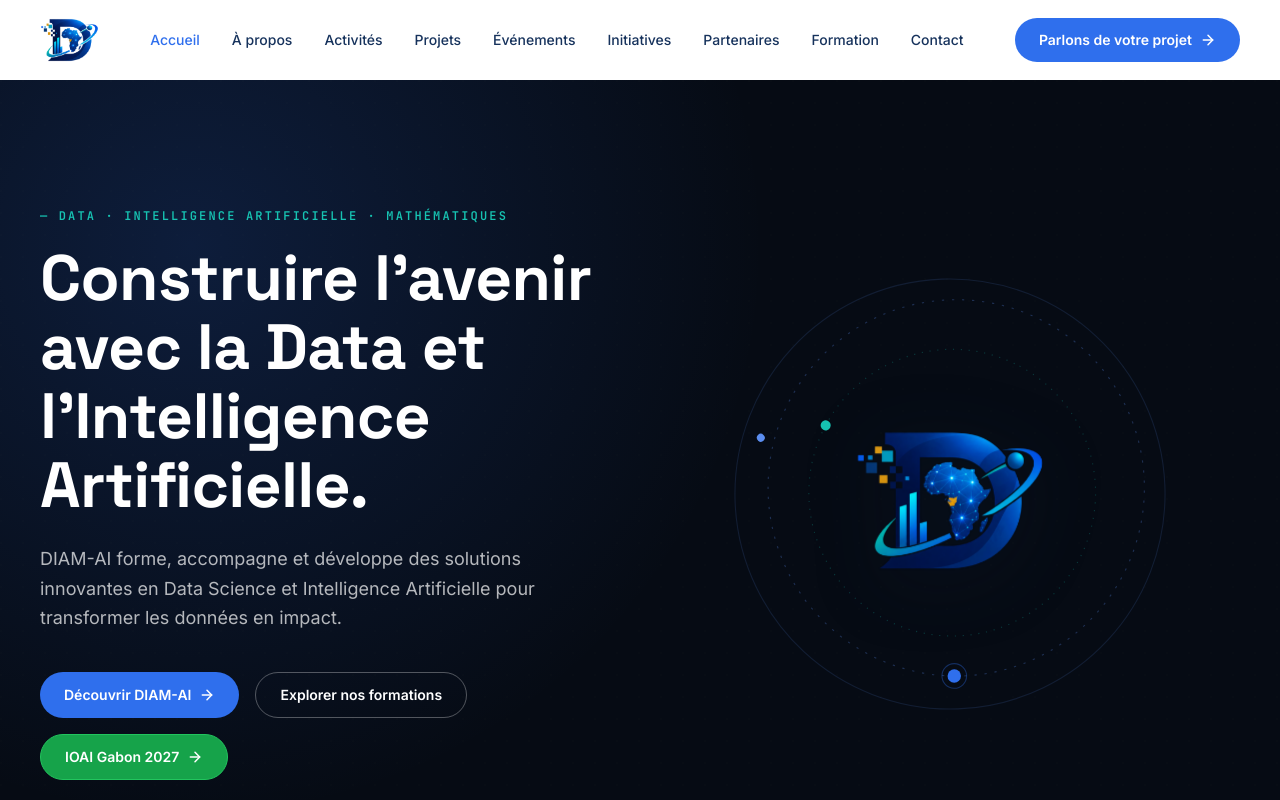
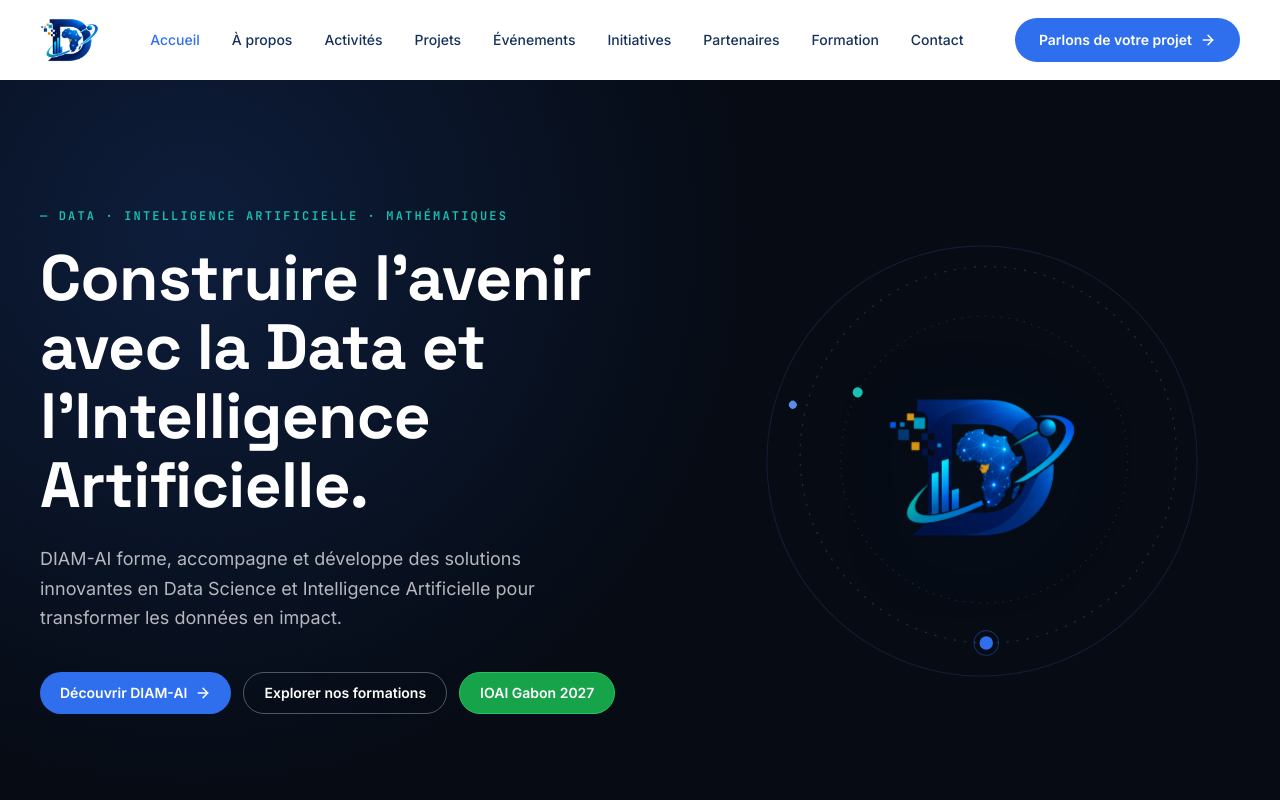
Before and after one commit to harcherole/diam-ai, a React (Vite) app: page / in a window 1280 px wide. Shown: the top 800 px of the page. Built offline with nearby package versions, Linux system fonts and the light colour scheme.

Commit message:
Ajout du bouton IOAI Gabon 2027 sur la page d'accueil

```diff
--- a/src/components/Hero/Hero.tsx
+++ b/src/components/Hero/Hero.tsx
@@ -10,7 +10,7 @@
       <div className="pattern-subtle absolute inset-0 opacity-[0.08]" />
       <div className="absolute inset-0 bg-[radial-gradient(circle_at_15%_20%,_rgba(47,111,237,0.18)_0%,_transparent_45%)]" />
 
-      <Container className="relative grid items-center gap-14 py-24 md:py-32 lg:grid-cols-2 lg:gap-10">
+      <Container className="relative grid items-center gap-14 py-24 md:py-32 lg:grid-cols-[1.25fr_1fr] lg:gap-10">
         <div>
           <motion.p
             initial={{ opacity: 0, y: 12 }}
@@ -45,19 +45,18 @@
             initial={{ opacity: 0, y: 16 }}
             animate={{ opacity: 1, y: 0 }}
             transition={{ duration: 0.7, delay: 0.3 }}
-            className="mt-10 flex flex-wrap gap-4"
+            className="mt-10 flex flex-wrap gap-3"
           >
-            <Button to="/a-propos" variant="primary" withArrow>
+            <Button to="/a-propos" variant="primary" withArrow className="!px-5 !py-2.5">
               Découvrir DIAM-AI
             </Button>
-            <Button to="/formation" variant="ghost">
+            <Button to="/formation" variant="ghost" className="!px-5 !py-2.5">
               {siteConfig.ctaSecondaryHome}
             </Button>
             <Button
               to="/ioai-gabon"
               variant="ghost"
-              withArrow
-              className="!border-[#22c55e] !bg-[#16a34a] !text-white hover:!bg-[#15803d]"
+              className="!border-[#22c55e] !bg-[#16a34a] !px-5 !py-2.5 !text-white hover:!bg-[#15803d]"
             >
               IOAI Gabon 2027
             </Button>
```
